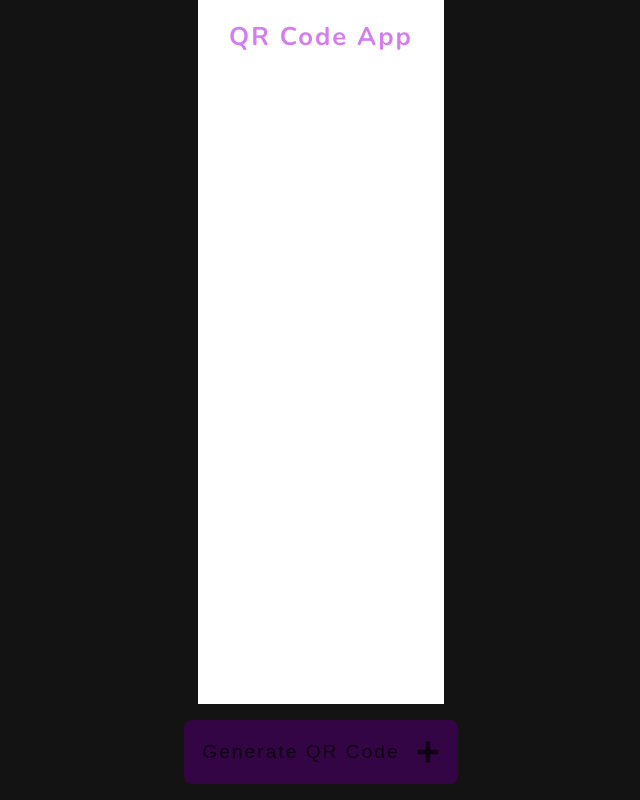
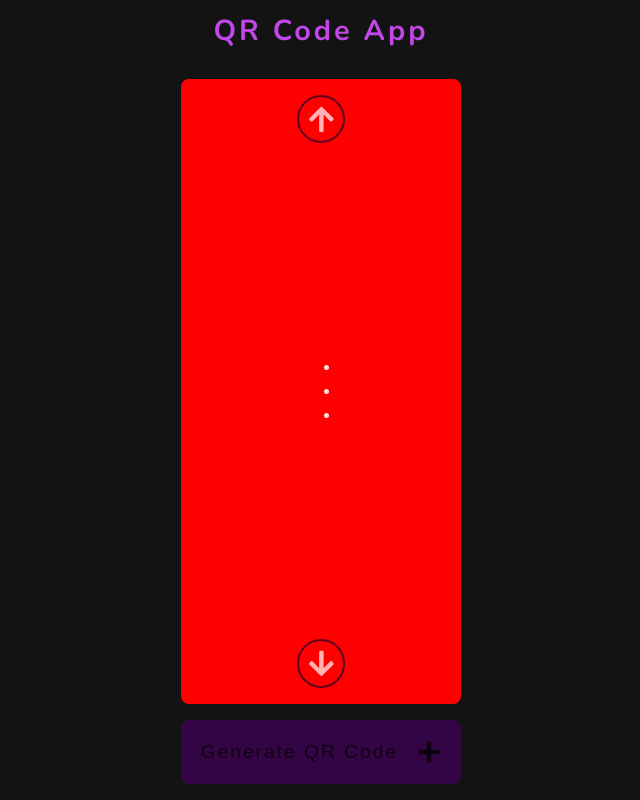
Before and after one commit to ElJoshua08/QrApp, a React (Vite) app: page / in a window 1280 px wide. Shown: the whole page, without its empty margins (319-959 px from the left). Built offline with nearby package versions, Linux system fonts and the light colour scheme.

Commit message:
Some changes to list style

```diff
--- a/src/App.css
+++ b/src/App.css
@@ -46,12 +46,8 @@ body {
 }
 
 .title {
-  position: absolute;
-  left: 50%;
-  transform: translateX(-50%);
-  top: 0.5rem;
-  letter-spacing: 2px;
-  font-size: 1.6rem;
-  opacity: 0.7;
+  top: 1rem;
+  letter-spacing: 3px;
+  font-size: 1.8rem;
   color: var(--color-primary);
 }
--- a/src/App.jsx
+++ b/src/App.jsx
@@ -5,18 +5,18 @@ import { QRsList } from "./components/QRsList/QRsList.jsx";
 
 const QRsTemplate = [
   {
-    id: 1,
-    qrCode: "",
-    createdAt: new Date(),
+    image: "",
+    title: "",
+    date: new Date(),
   },
   {
-    id: 2,
-    qrCode: "",
-    createdAt: new Date(),
+    image: "",
+    title: "",
+    date: new Date(),
   },
   {
-    id: 3,
-    qrCode: "",
+    image: "https://i.imgur.com/q9w9h9a.png",
+    title: "QR Code",
     createdAt: new Date(),
   },
 ];
--- a/src/components/Generator/Generator.css
+++ b/src/components/Generator/Generator.css
@@ -19,6 +19,7 @@
 }
 
 .generator {
+  width: 280px;
   display: flex;
   flex-direction: row;
   align-items: center;
@@ -69,7 +70,7 @@
 
 .generatorActive {
   display: flex;
-  width: 280px;
+  width: 100%;
   height: calc(100% - 2rem);
   flex-direction: column;
   align-items: center;
--- a/src/components/QRsList/QRsList.css
+++ b/src/components/QRsList/QRsList.css
@@ -1,8 +1,49 @@
-.listContainer {
+.list {
   display: flex;
   flex-direction: column;
   align-items: center;
   justify-content: center;
-  background-color: white;
+  width: 280px;
+  background-color: var(--color-tertiary);
   flex-grow: 1;
+  border-radius: 0.5rem;
+  overflow: hidden;
+position: relative;
+
+  & > .listArrow {
+    position: absolute;
+    top: 1rem;
+    font-size: 1.8rem;
+    padding: 0.5rem;
+    border: 2px solid var(--color-tertiary-dark);
+    border-radius: 50%;
+    color: #fff;
+    opacity: 0.7;
+    cursor: pointer;
+    transition: all 350ms ease-in;
+
+    &:hover {
+      color: var(--color-primary);
+      opacity: 1;
+      border-color: var(--color-primary);
+    }
+
+    &.arrowDown {
+      bottom: 1rem;
+      top: auto
+    }
+  }
 }
+
+.QRsContainer {
+  display: flex;
+  flex-direction: column;
+  align-items: center;
+  justify-content: center;
+  width: 100%;
+  height: 100%;
+  overflow-y: hidden;
+  padding: 1rem;
+  list-style: none;
+  background-color: red;
+}
--- a/src/components/QRsList/QRsList.jsx
+++ b/src/components/QRsList/QRsList.jsx
@@ -1,10 +1,18 @@
-import "./QRsList.css"
+import { FaArrowUp, FaArrowDown } from "react-icons/fa";
+import "./QRsList.css";
 
 const QRsList = ({ children }) => {
+  console.log(children);
+
   return (
-    <div className="listContainer">
-      <h1>Saved QR Codes</h1>
-      <ul> {children} </ul>
+    <div className="list">
+      <FaArrowUp className="listArrow arrowUp" />
+
+      <div className="QRsContainer">
+        <ul> {children} </ul>
+      </div>
+
+      <FaArrowDown className="listArrow arrowDown" />
     </div>
   );
 };
```
Also changed, not shown: src/components/QRItem/QRItem.jsx (+4 -3 lines).
